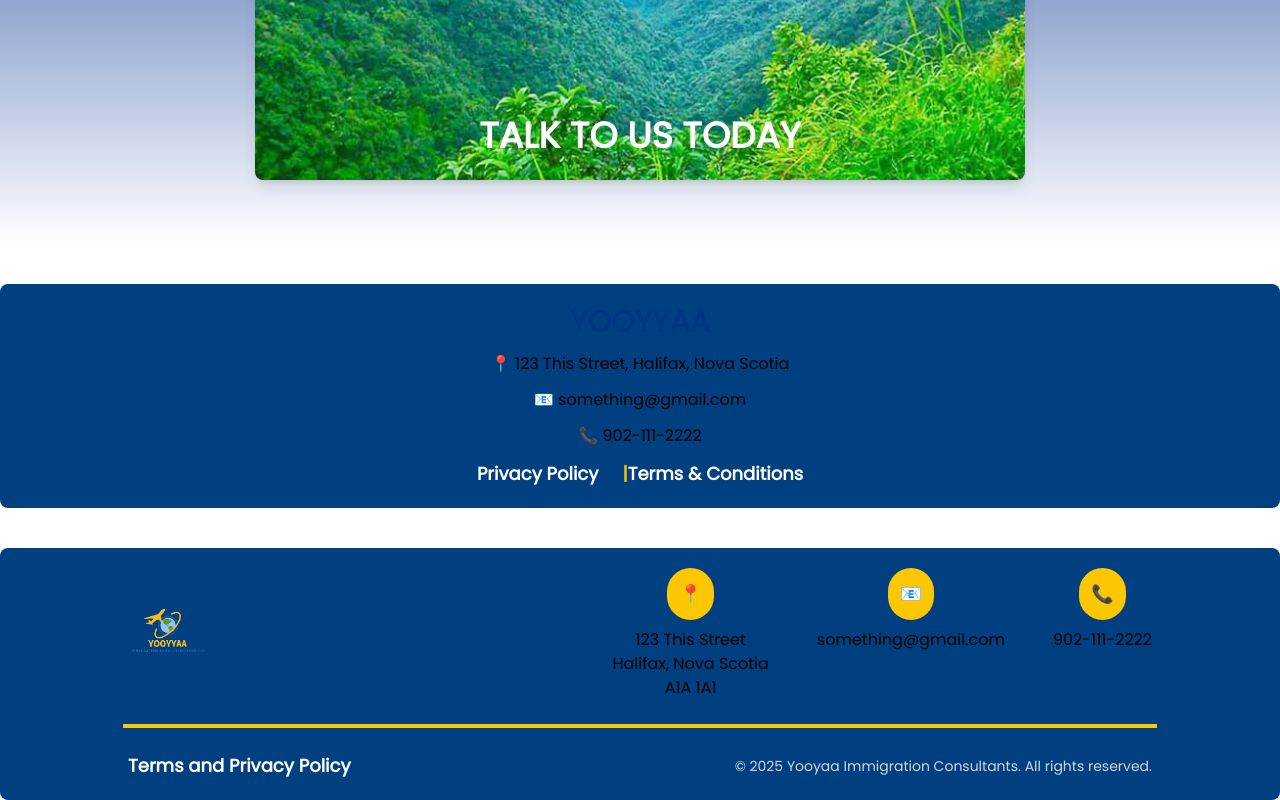
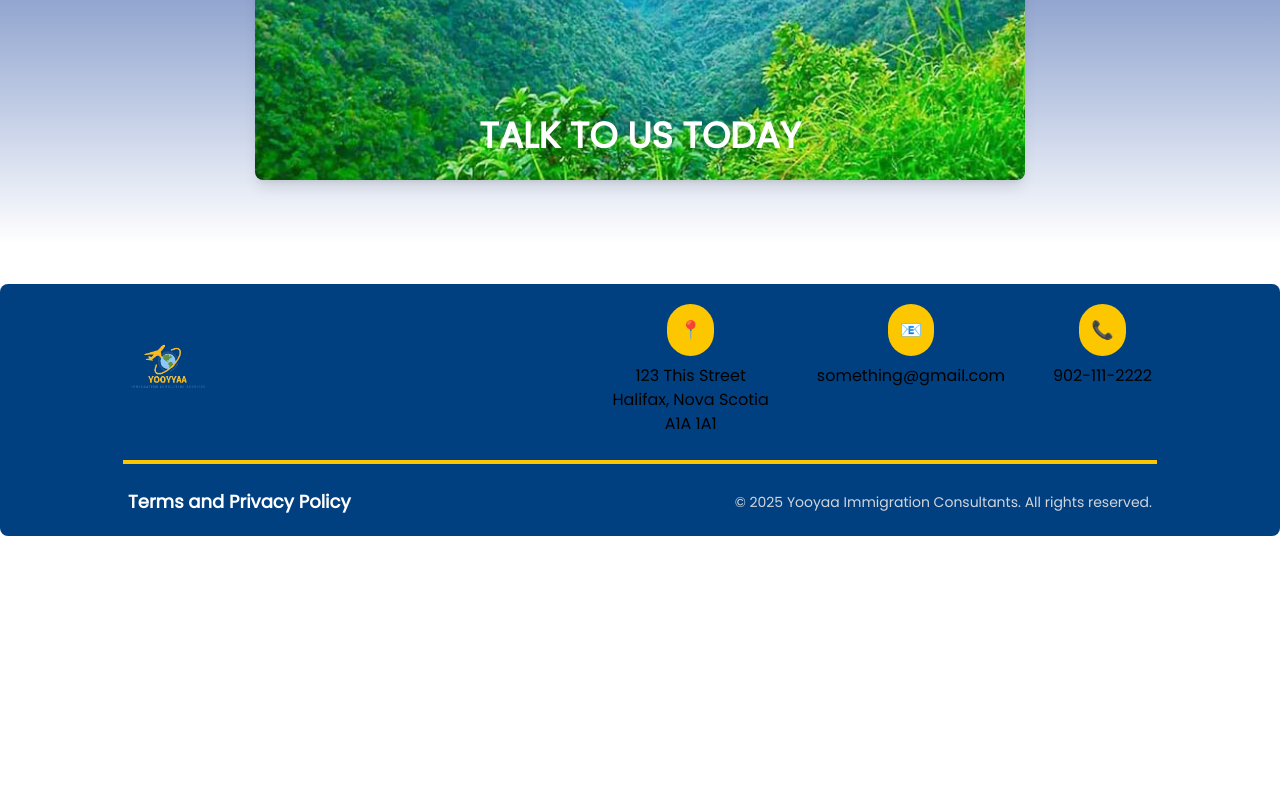
Before and after one commit to BestBow/Yooyyaa-Immigration-Consulting-Website, a React (Vite) app in the folder client/: page / in a window 1280 px wide. Shown: the part 1876-2676 px from the top of the page. After the commit the page ends 2412 px from the top, so only its background shows below. Built offline with nearby package versions, Linux system fonts and the light colour scheme.

Commit message:
removed duplicate footer in homepage section

```diff
--- a/client/src/pages/Homepage.jsx
+++ b/client/src/pages/Homepage.jsx
@@ -60,21 +60,6 @@ const Homepage = () => {
           <span className="cta-text">TALK TO US TODAY</span>
         </div>
       </section>
-
-      {/* Footer */}
-      <footer className="footer">
-        <div className="flex flex-col items-center space-y-3">
-          <h3 className="text-xl font-bold">YOOYYAA</h3>
-          <div className="footer-contact">
-            <p>📍 123 This Street, Halifax, Nova Scotia</p>
-            <p>📧 something@gmail.com</p>
-            <p>📞 902-111-2222</p>
-          </div>
-          <div className="footer-links">
-            <a href="#">Privacy Policy</a> | <a href="#">Terms & Conditions</a>
-          </div>
-        </div>
-      </footer>
     </div>
   );
 };
```
